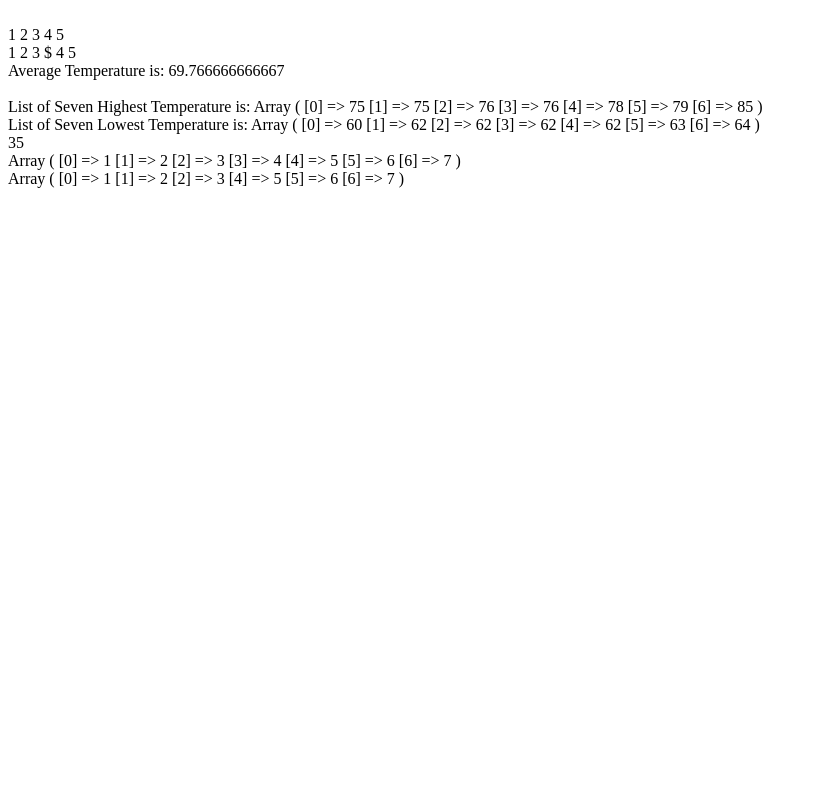
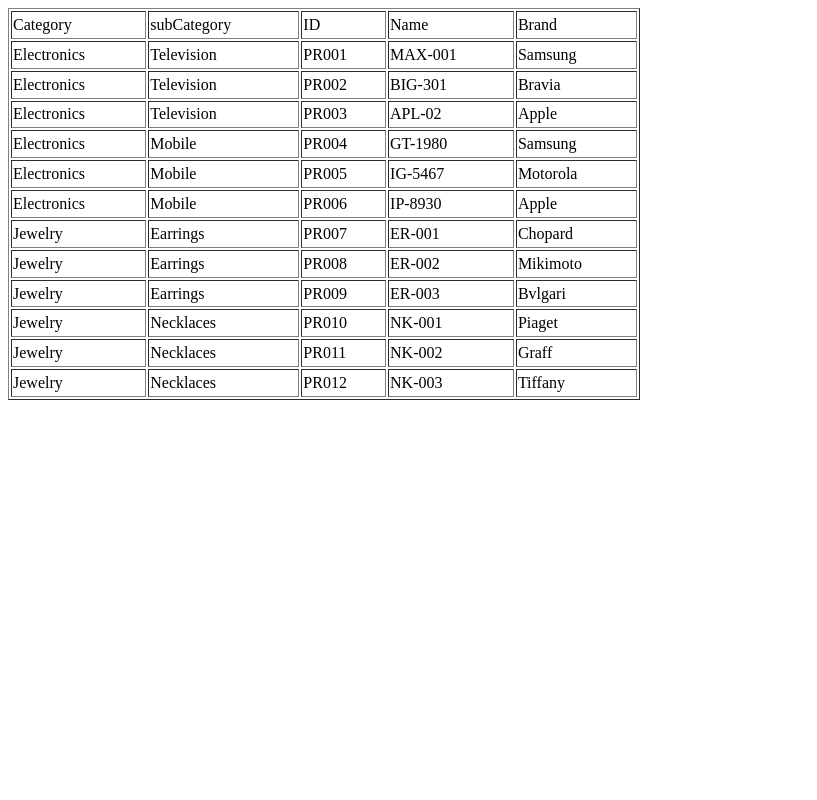
Before and after one commit to shivshaktisingh-cedcommerce/php, a PHP site: page / in a window 1280 px wide. Shown: the whole page, without its empty margins (0-817 px from the left). Run offline with PHP 8.4, Linux system fonts and the light colour scheme.

Commit message:
for each multidimensional array

```diff
--- a/index.php
+++ b/index.php
@@ -1,52 +1,109 @@
+
 <?php
-function here_to_delete($var){
-  return $var !== 4;
-  //return ($var != $value);
-}
+$products = array(
+  "Electronics" => array(
+    "Television" => array(
+      array(
+      "id" => "PR001",
+      "name" => "MAX-001",
+      "brand" => "Samsung"
+      ),
+      array(
+      "id" => "PR002",
+      "name" => "BIG-301",
+      "brand" => "Bravia"
+      ),
+      array(
+      "id" => "PR003",
+      "name" => "APL-02",
+      "brand" => "Apple"
+      )
+    ),
+    "Mobile" => array(
+      array(
+      "id" => "PR004",
+      "name" => "GT-1980",
+      "brand" => "Samsung"
+      ),
+      array(
+      "id" => "PR005",
+      "name" => "IG-5467",
+      "brand" => "Motorola"
+      ),
+      array(
+      "id" => "PR006",
+      "name" => "IP-8930",
+      "brand" => "Apple"
+      )
+    )
+  ),
+  "Jewelry" => array(
+    "Earrings" => array(
+      array(
+      "id" => "PR007",
+      "name" => "ER-001",
+      "brand" => "Chopard"
+      ),
+      array(
+      "id" => "PR008",
+      "name" => "ER-002",
+      "brand" => "Mikimoto"
+      ),
+      array(
+      "id" => "PR009",
+      "name" => "ER-003",
+      "brand" => "Bvlgari"
+      )
+    ),
+    "Necklaces" => array(
+      array(
+      "id" => "PR010",
+      "name" => "NK-001",
+      "brand" => "Piaget"
+      ),
+      array(
+      "id" => "PR011",
+      "name" => "NK-002",
+      "brand" => "Graff"
+      ),
+      array(
+      "id" => "PR012",
+      "name" => "NK-003",
+      "brand" => "Tiffany"
+      )
+    )
+  )
+      );
 
-echo "<br>";
 
-$original = array("1","2","3","4","5");
-foreach($original as $x){
-  echo " $x";
-}
+echo "<table width=50% height=50% border=black><tr><td>Category</td><td>subCategory</td><td>ID</td><td>Name</td><td>Brand</td></tr>";
+foreach($products as $i => $values)//electronic,jwelry
+  {
 
-echo "<br>";
-$a="$";
-array_splice($original , 3,0 ,$a);
-foreach($original as $x){
-  echo " $x";
-}
 
-echo "<br>";
+      {
+      foreach($values as $subkey => $subvalue)
+        {
 
-$recordedtemp = array( 78, 60, 62, 68, 71, 68, 73, 85, 66, 64, 76, 63, 75, 76, 73, 68, 62, 73, 72, 65, 74, 62, 62, 65, 64, 68, 73, 75, 79, 73);
-$sum=array_sum($recordedtemp);
-$count = count($recordedtemp);
-$average = $sum/$count;
-echo "Average Temperature is: $average";
-echo "<br>";
-sort($recordedtemp);
-echo "<br>";
-echo "List of Seven Highest Temperature is: ";
-print_r(array_slice($recordedtemp, $count-7,$count));
-echo "<br>";
-echo "List of Seven Lowest Temperature is: ";
-print_r(array_slice($recordedtemp, 0, 7));
-echo "<br>";
+
+         foreach($subvalue as $key => $subsubvalue)
+         {
+         echo("<tr>");
+         echo "<td>$i</td>";
+         echo "<td>$subkey</td>";
+
+
+           foreach($subsubvalue as $keyin => $subsubsubvalue)
+           {
+            echo("<td>$subsubsubvalue</td>");
+           }
+           echo "</tr>";
+        }
+      }
+
+  }
 
 
 
-$age = array("Peter"=>"35", "Ben"=>"37", "Joe"=>"43");
-echo $age['Peter'];
-echo "<br>";
 
-
-$age = array(1,2,3,4,5,6,7);
-$value= 4;
-print_r($age);
-echo "<br>";
-print_r(array_filter($age,"here_to_delete"));
-
-
-?>
+ }
```
